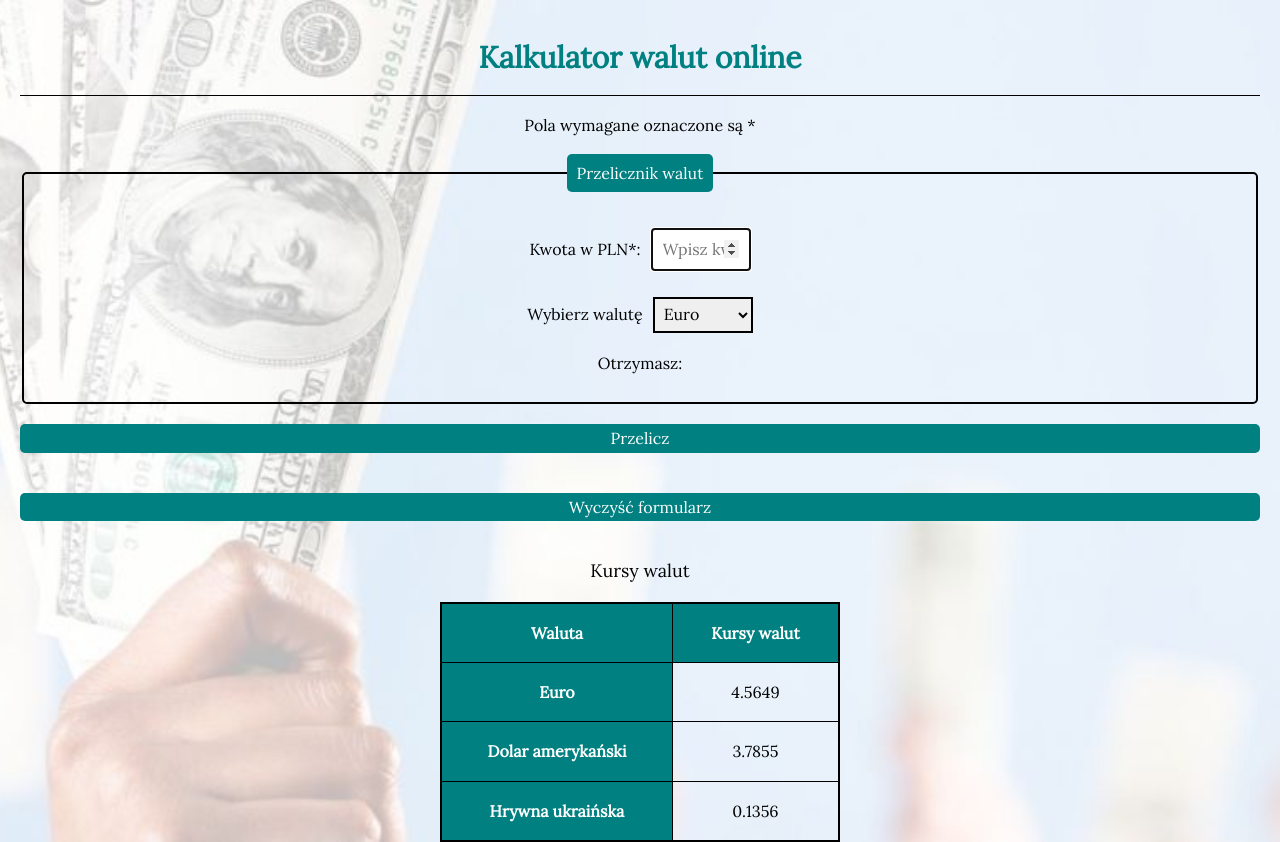
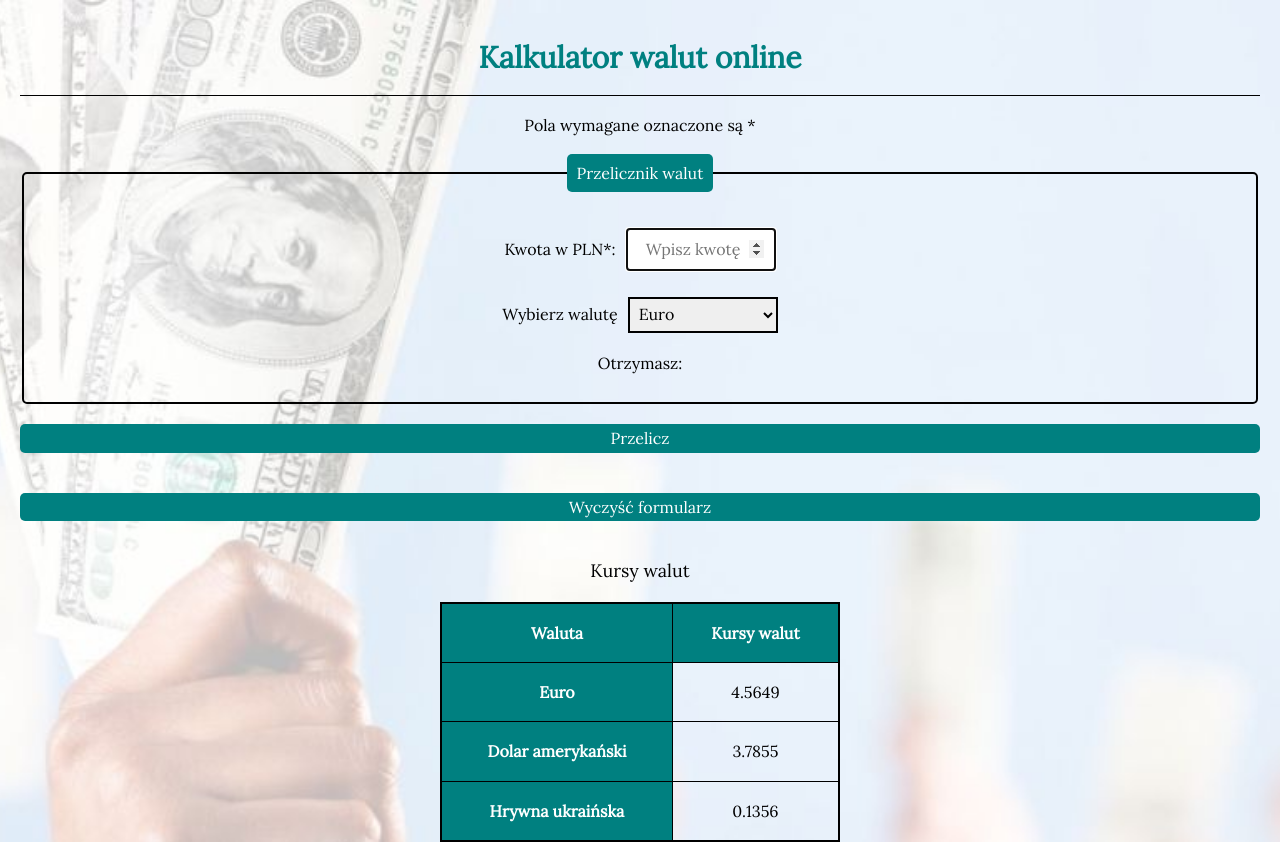
Before and after one commit to taniamishakova/react-currency-converter, a React (Create React App) app: page / in a window 1280 px wide. Shown: the top 842 px of the page. Built offline with nearby package versions, Linux system fonts and the light colour scheme.

Commit message:
modified width of form__input and form__select

```diff
--- a/src/Form/style.css
+++ b/src/Form/style.css
@@ -28,7 +28,7 @@
 .form__input {
     border: 2px solid black;
     padding: 10px;
-    width: 100px;
+    width: 150px;
     margin: 10px 0;
     text-align: center;
 }
@@ -36,7 +36,7 @@
 .form__select {
     border: 2px solid black;
     padding: 5px;
-    width: 100px;
+    width: 150px;
 }
 
 .form__paragraph {
```
